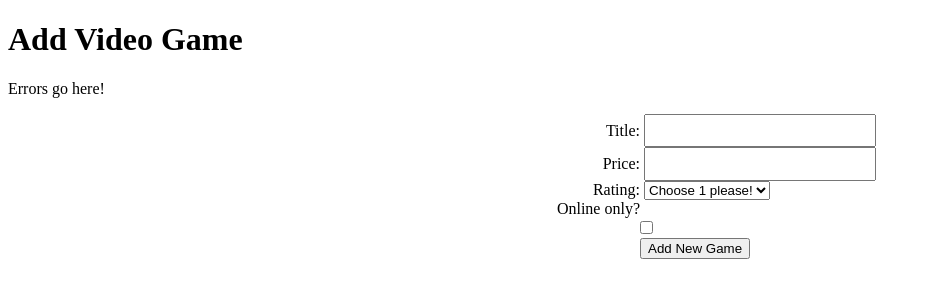
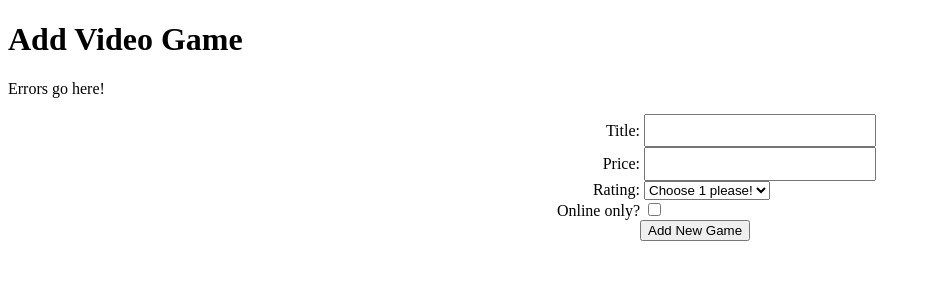
Before and after one commit to RyderDProgrammer/FormsWithCustomClasses, a plain HTML site: page index.html in a window 1280 px wide. Shown: the whole page, without its empty margins (0-931 px from the left). Drawn offline with Linux system fonts and the light colour scheme.

Commit message:
Fixed checkbox alignment

```diff
--- a/css/site.css
+++ b/css/site.css
@@ -10,7 +10,9 @@ label
     text-align: right;
 }
 
-input[type=checkbox], input[type=button]
+/* Removed the input type checkbox so it would align
+properly */
+input[type=button]
 {
     margin-left: 50%;
 }
```
